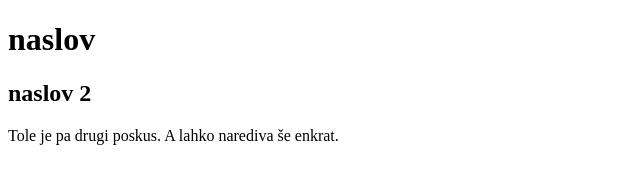
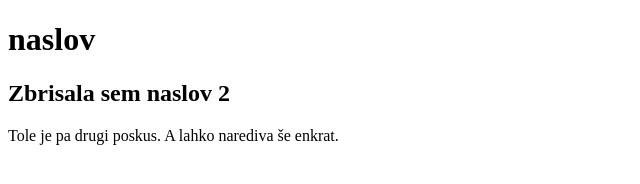
Before and after one commit to TjasaSmrkolj/github1, a plain HTML site: page index.html in a window 1280 px wide. Shown: the whole page, without its empty margins (0-640 px from the left). Drawn offline with Linux system fonts and the light colour scheme.

```diff
--- a/index.html
+++ b/index.html
@@ -8,7 +8,7 @@
         <h1>
             naslov
         </h1>
-        <h2> naslov 2
+        <h2> Zbrisala sem naslov 2
         </h2>
 
 <p>Tole je pa drugi poskus. A lahko narediva še enkrat.</p>
```
